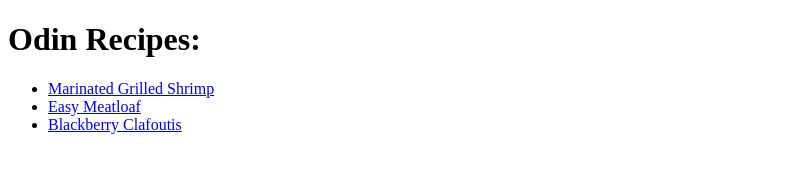
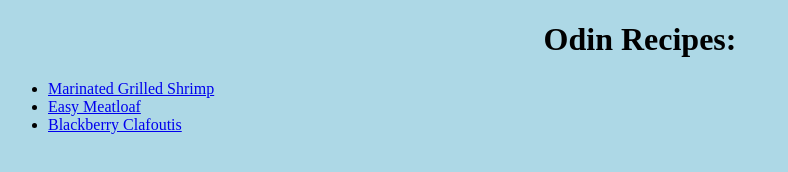
Before and after one commit to T6n1s/odin_recipes, a plain HTML site: page index.html in a window 1280 px wide. Shown: the whole page, without its empty margins (0-788 px from the left). Drawn offline with Linux system fonts and the light colour scheme.

Commit message:
Add some simple css

```diff
--- /dev/null
+++ b/css/styles.css
@@ -0,0 +1,12 @@
+h1 {
+    text-align: center;
+}
+
+* {
+    text-align: center;
+    background-color: lightblue;
+}
+
+li {
+    text-align: left;
+}
--- a/index.html
+++ b/index.html
@@ -1,7 +1,10 @@
 <!DOCTYPE html>
 <html>
+<head>
+    <link rel="stylesheet" href="./css/styles.css">
     <meta charset="utf-8">
     <title>Odin Recipes</title>
+</head>
 
 <body>
     <h1>Odin Recipes:</h1>
```
Also changed, not shown: recipes/blackberry-clafoutis.html (+1 -0 lines), recipes/easy-meatloaf.html (+1 -0 lines), recipes/grilled-shrimp.html (+1 -0 lines). Lines whose indentation alone changed are shown as unchanged.
